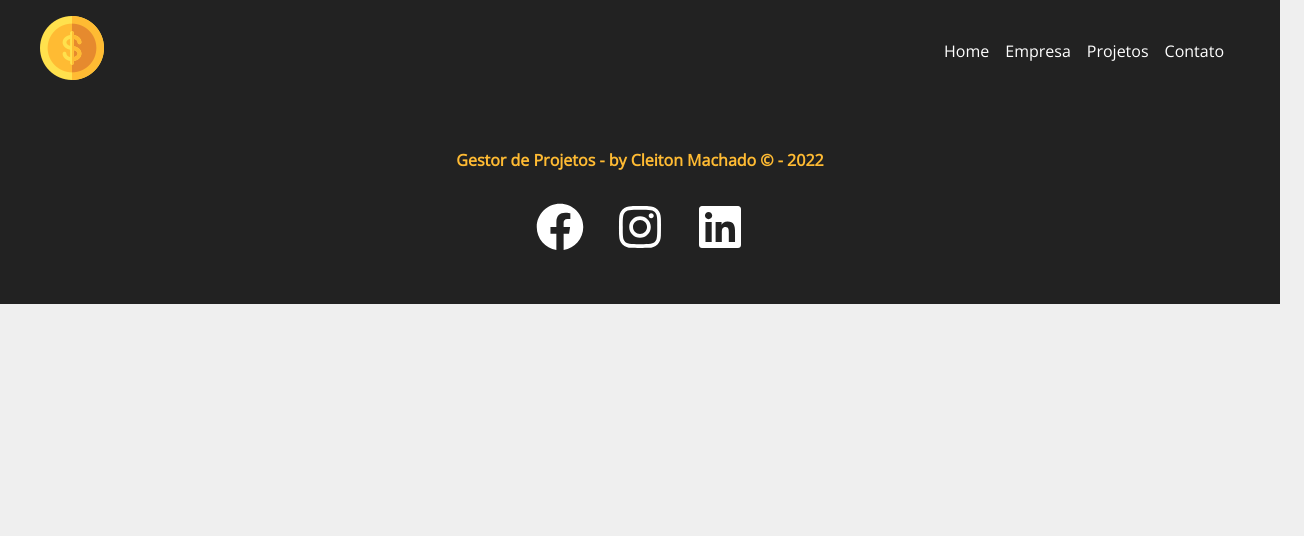
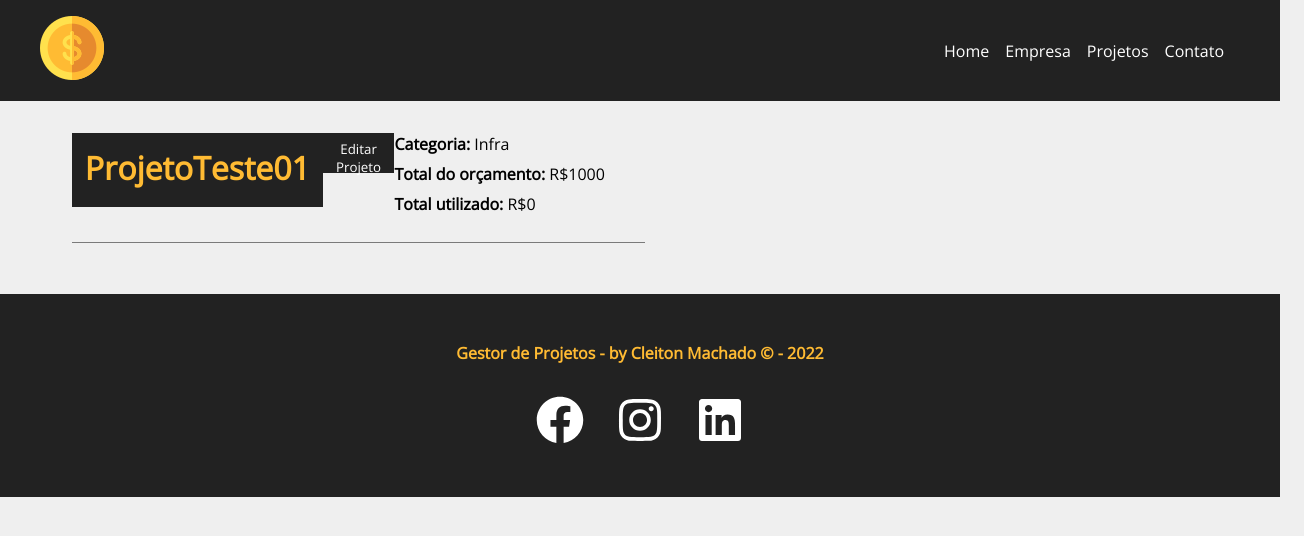
Before and after one commit to CleitonTorres/cursoReact, a React (Create React App) app in the folder site-gestor-projetos/: page /project/1 in a window 1280 px wide. Shown: the top 536 px of the page, 1304 px wide, since content can reach past the window. Built offline with nearby package versions, Linux system fonts and the light colour scheme; data requests are answered from the project's data file.

Commit message:
Aula 31, inicio da pág de edição projetos

```diff
--- /dev/null
+++ b/site-gestor-projetos/db.json
@@ -0,0 +1,55 @@
+{
+  "projects": [
+    {
+      "name": "ProjetoTeste01",
+      "budget": "1000",
+      "category": {
+        "id": "1",
+        "name": "Infra"
+      },
+      "cost": 0,
+      "service": [],
+      "id": 1
+    },
+    {
+      "name": "ProjetoTeste02",
+      "budget": "2000",
+      "category": {
+        "id": "2",
+        "name": "Desenvolvimento"
+      },
+      "cost": 0,
+      "service": [],
+      "id": 2
+    },
+    {
+      "name": "ProjetoTeste03",
+      "budget": "3000",
+      "category": {
+        "id": "3",
+        "name": "Design"
+      },
+      "cost": 0,
+      "service": [],
+      "id": 3
+    }
+  ],
+  "category": [
+    {
+      "id": 1,
+      "name": "Infra"
+    },
+    {
+      "id": 2,
+      "name": "Desenvolvimento"
+    },
+    {
+      "id": 3,
+      "name": "Design"
+    },
+    {
+      "id": 4,
+      "name": "Planejamento"
+    }
+  ]
+}
--- a/site-gestor-projetos/src/App.js
+++ b/site-gestor-projetos/src/App.js
@@ -3,7 +3,8 @@
 import Empresa from './components/pages/Empresa.js';
 import Home from './components/pages/Home.js';
 import Contato from './components/pages/Contato.js';
-import Projetos from './components/pages/Projects.js';
+import Projects from './components/pages/Projects.js';
+import Project from './components/pages/Project.js';
 
 import Container from './components/layout/Container.js';
 import Navbar from './components/layout/Navbar.js';
@@ -18,9 +19,10 @@
         <Routes>
           <Route path="/" element={<Home />} />
           <Route path="/empresa" element={<Empresa />} />
-          <Route path="/projects" element={<Projetos />} />
+          <Route path="/projects" element={<Projects />} />
           <Route path="/contato" element={<Contato />} />
           <Route path="/newProject" element={<NovoProjeto />} />
+          <Route path="/project/:id" element={<Project />} />
         </Routes>
       </Container>
       <Footer />
--- /dev/null
+++ b/site-gestor-projetos/src/components/pages/Project.js
@@ -0,0 +1,65 @@
+import React, { useState, useEffect } from "react";
+import { useParams } from "react-router-dom";
+
+import style from './Project.module.css';
+import Loading from '../layout/Loading.js';
+import Container from '../layout/Container.js';
+
+function Project() {
+    const { id } = useParams();
+    const [project, setProject] = useState([]);
+    const [showProjectForm, setShowProjectForm] = useState(false);
+
+    useEffect(() => {
+        setTimeout(() => {
+            fetch(`http://localhost:5000/projects/${id}`, {
+            method: 'GET',
+            headers: { 'Content-Type': 'application/json', }
+        })
+            .then(resp => resp.json())
+            .then((data) => { setProject(data) })
+            .catch(err => console.log(err))
+        }, 3000)//remover setTimeout nos projeto finalizado.
+    }, [id]); //id é a referencia a ser monitorada pelo useEffect.
+
+    function toggleProjectForm(){
+        setShowProjectForm(!showProjectForm);
+    }
+
+    return (
+        <>
+        {
+            project.name ? (
+            <div className={style.project_details}>
+                <Container customClass="column">
+                    <div className={style.details_container}>
+                        <h1>{project.name}</h1>
+                        <button onClick={toggleProjectForm} className={style.btn}>
+                            {!showProjectForm ? 'Editar Projeto' : 'Fechar'}
+                        </button>
+                        {!showProjectForm ? (
+                            <div className={style.project_info}>
+                                <p>
+                                    <span>Categoria:</span> {project.category.name}
+                                </p>
+                                <p>
+                                    <span>Total do orçamento:</span> R${project.budget}
+                                </p>
+                                <p>
+                                    <span>Total utilizado:</span> R${project.cost}
+                                </p>
+                            </div>
+                        ) : (
+                            <div className={style.project_info}>
+                                <p>Detalhes do projeto</p>
+                            </div>
+                        )}
+                    </div>
+                </Container>
+            </div>
+            ) : <Loading />
+        }
+        </>
+    );
+}
+export default Project;
--- /dev/null
+++ b/site-gestor-projetos/src/components/pages/Project.module.css
@@ -0,0 +1,47 @@
+.project_details {
+    padding: 2em;
+}
+
+.project_details h1,
+.project_details h2,
+.project_details p {
+    margin-bottom: 0.5em;
+}
+
+.project_details h1 {
+    background-color: #222;
+    color: #ffbb33;
+    padding: 0.4em;
+}
+
+.project_details span {
+    font-weight: bold;
+}
+
+.details_container,
+.service_form_container {
+    border-bottom: 1px solid #7a7a7a;
+    margin-bottom: 1.2em;
+    padding-bottom: 1.2em;
+    display: flex;
+    justify-content: space-between;
+}
+
+.btn {
+    background-color: #222;
+    color: #fff;
+    padding: 0.5em 1em;
+    text-decoration: none;
+    transition: 0.5s;
+    cursor: pointer;
+    max-height: 40px;
+    border: none;
+}
+
+.btn:hover {
+    color: #ffbb33;
+}
+
+.project_info {
+    width: 100%;
+}
--- a/site-gestor-projetos/src/components/pages/Projects.js
+++ b/site-gestor-projetos/src/components/pages/Projects.js
@@ -8,7 +8,7 @@
 import ProjectCard from '../projectForm/ProjectCard.js';
 import style from './Projects.module.css';
 
-function Projetos() {
+function Projects() {
     const [projects, setProjects] = useState([]);
     const [removeLoading, setRemoveLoading] = useState(false);
     const [projectMessage, setProjectMessage] = useState('');
@@ -80,4 +80,4 @@
         </div>
     );
 }
-export default Projetos;
+export default Projects;
--- a/site-gestor-projetos/src/components/projectForm/ProjectCard.js
+++ b/site-gestor-projetos/src/components/projectForm/ProjectCard.js
@@ -19,7 +19,7 @@
                 <span className={`${style[category.toLowerCase()]}`}></span>{category}
             </p>
             <div className={style.project_card_actions}>
-                <Link to="/">
+                <Link to={`/project/${id}`}>
                     <BsPencil /> Editar
                 </Link>
                 <button onClick={remove}>
```
Also changed, not shown: 1 other file (tests, documents, lock files or other folders).
